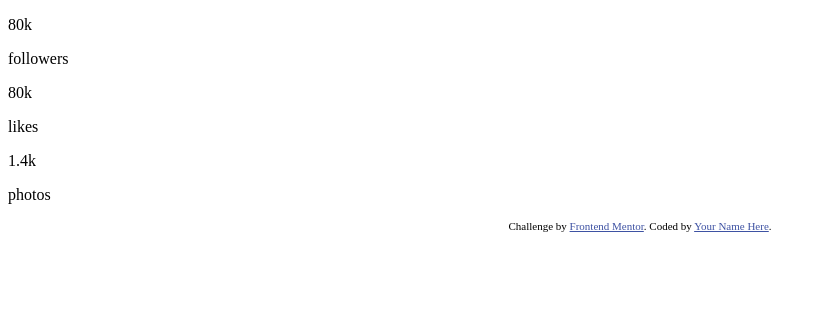
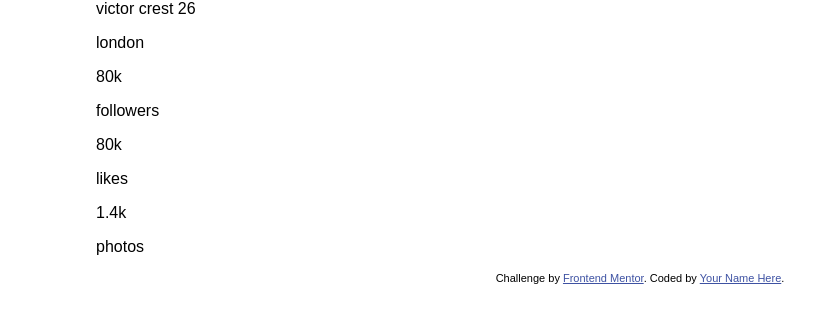
Before and after one commit to JAVIMANUEL/profile-card-component, a plain HTML site: page index.html in a window 1280 px wide. Shown: the whole page, without its empty margins (0-836 px from the left). Drawn offline with Linux system fonts and the light colour scheme; files that its build step writes are made by us from their sources.

Commit message:
first commit-estructura realizada

```diff
--- a/index.html
+++ b/index.html
@@ -13,6 +13,7 @@
     .attribution { font-size: 11px; text-align: center; }
     .attribution a { color: hsl(228, 45%, 44%); }
   </style>
+  <link rel="stylesheet" href=".style/style.css">
 </head>
 <body>
   <div class="profile-card">
@@ -21,11 +22,14 @@
 
     </div>
     <div class="profile-card-buttom">
-
+      <div class="profile-card-buttom-datos-profile">
+        <div>
+          <spam>victor crest</spam>
+          <spam>26</spam>
+        </div>
+        <p>london</p>
       </div>
       <div class="profile-card-buttom-seguidores">
-
-    </div>
         <div>
           <p>80k</p>
           <p>followers</p>
@@ -38,6 +42,11 @@
           <p>1.4k</p>
           <p>photos</p>
         </div>
+
+      </div>
+    </div>
+
+
   </div>
   <div class="attribution">
     Challenge by <a href="https://www.frontendmentor.io?ref=challenge" target="_blank">Frontend Mentor</a>.
--- /dev/null
+++ b/style/style.css
@@ -0,0 +1,26 @@
+
+:root{
+    --Dark-cyan: hsl(185, 75%, 39%);
+    --Very-dark-desaturated-blue: hsl(229, 23%, 23%);
+
+    --Dark-grayish-blue: hsl(227, 10%, 46%);
+    --Dark-gray: hsl(0, 0%, 59%);
+    --Name-stats-front-size: 10px;
+
+}
+body{
+    margin: 0;
+    box-sizing: border-box;
+    font-family: 'Kumbh Sans', sans-serif;
+    font-family: 'Quicksand', sans-serif;
+
+}
+.profile-card {
+    border-radius: 8px;
+    width: 85%;
+    margin: 0 auto;
+
+}
+.profile-card-top{
+    background-image: url("https://profile-card-component-seven-pi.vercel.app/images/bg-pattern-card.svg");
+}
```
Lines whose indentation alone changed are shown as unchanged.
